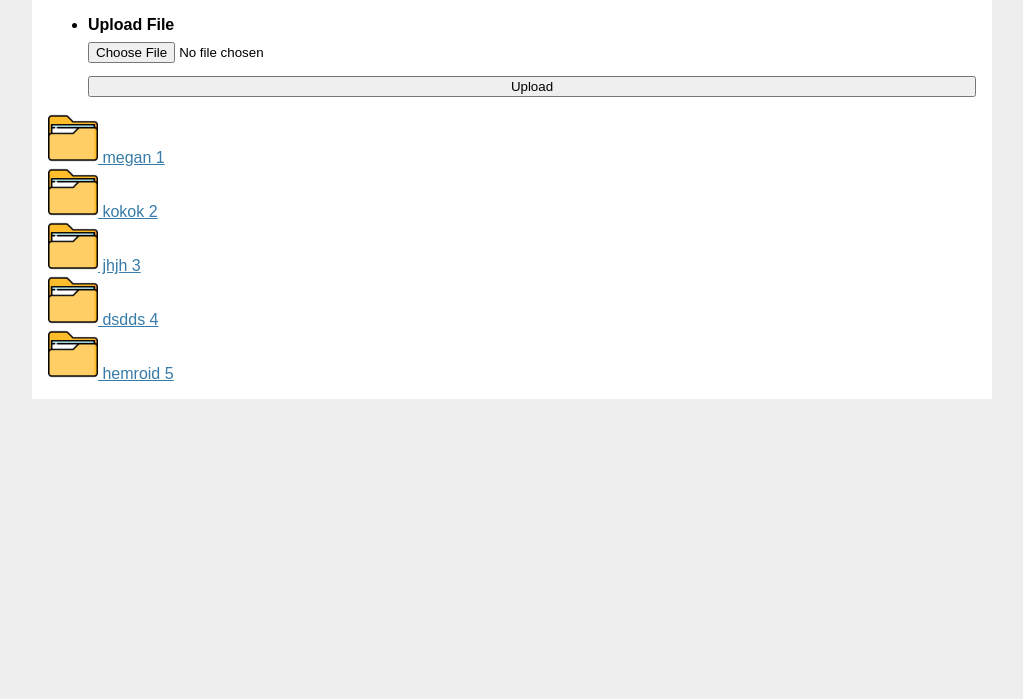
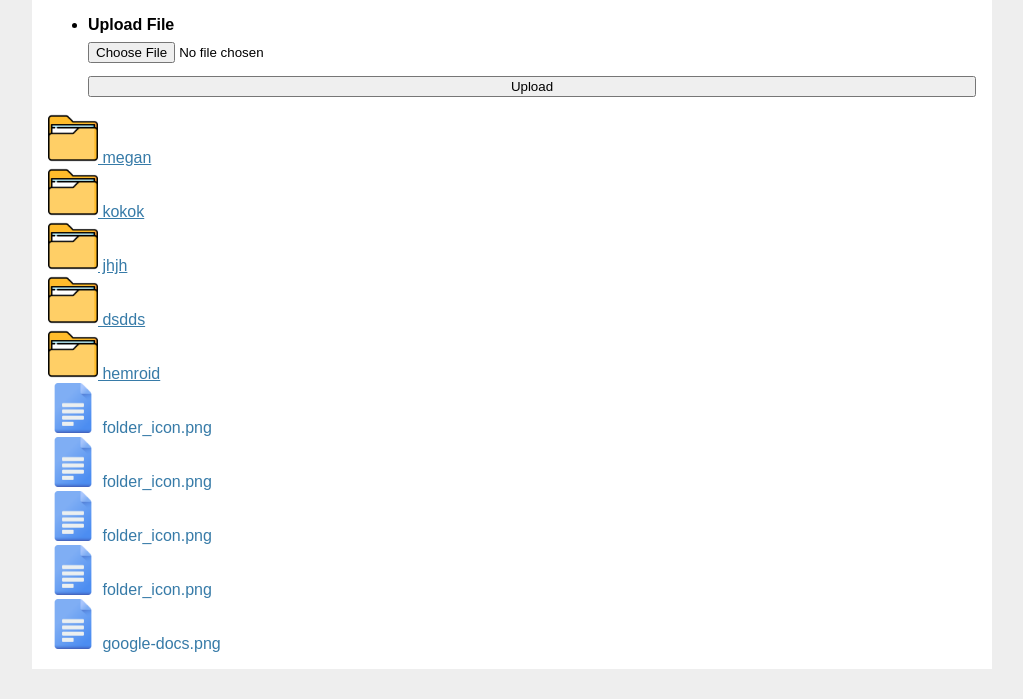
Before and after one commit to topshager/dropnox, a Flask app: page / in a window 1280 px wide. Shown: the part 101-800 px from the top of the page, without its empty margins (128-1151 px from the left). Run offline with Flask 3, Linux system fonts and the light colour scheme; a user stored in the database is signed in; data comes from the database, SQL or seed files in the repository; both versions use the stored data as it was after the commit.

Commit message:
uplad file completed

```diff
--- a/flaskr/create.py
+++ b/flaskr/create.py
@@ -31,9 +31,10 @@ def create_folder():
             error = 'Folder name cannot be blank'
         else:
             try:
+                Type = "folder"
                 db.execute(
-                    "INSERT INTO folders (name, id) VALUES (?, ?)",
-            (foldername, g.user['id'])
+                    "INSERT INTO folders (name, id,typ) VALUES (?,?,?)",
+            (foldername, g.user['id'],Type)
 )
                 db.commit()
             except db.IntegrityError:
@@ -62,9 +63,11 @@ def create_child_folder(folder_id):
             error = 'Folder name cannot be blank'
         else:
             try:
+                Type = "file"
+
                 db.execute(
-                    "INSERT INTO folders (name,id, parent_id) VALUES (?, ?, ?)",
-                    (foldername, g.user['id'], folder_id)
+                    "INSERT INTO folders (name,id, parent_id,typ) VALUES (?, ?, ?, ?)",
+                    (foldername, g.user['id'], folder_id, Type )
 )
                 db.commit()
             except db.IntegrityError:
--- a/flaskr/home.py
+++ b/flaskr/home.py
@@ -15,8 +15,11 @@ def home():
     folders = db.execute(
         "SELECT * FROM folders WHERE id = ? AND parent_id IS NULL",
         (g.user['id'],)).fetchall()
+    files = db.execute(
+        "SELECT * FROM files WHERE  id = ? AND folder_id  IS NULL",
+        (g.user['id'],)).fetchall()
 
-    return render_template('homepage/home.html',folders=folders)
+    return render_template('homepage/home.html',folders=folders,files=files)
 
 
 
@@ -31,4 +34,8 @@ def subfolder(folder_id):
         "SELECT * FROM folders WHERE id =?",
         (folder_id,)
     ).fetchone()
-    return render_template('homepage/subfolder.html',folder_id=folder_id,subfolders=subfolders, parent_folder=parent_folder)
+    files = db.execute(
+        "SELECT * FROM files  where id = ? AND file_id  IS NULL",
+        (g.user['id'])
+    )
+    return render_template('homepage/subfolder.html',folder_id=folder_id,subfolders=subfolders, parent_folder=parent_folder, files= files)
--- a/flaskr/schema.sql
+++ b/flaskr/schema.sql
@@ -13,6 +13,7 @@ CREATE TABLE folders (
   name TEXT NOT NULL,
   parent_id INTEGER,
   id INTEGER,
+  typ TEXT NOT NULL,
   created_at TIMESTAMP DEFAULT CURRENT_TIMESTAMP,
   updated_at TIMESTAMP DEFAULT CURRENT_TIMESTAMP,
   FOREIGN KEY (parent_id) REFERENCES folders(folder_id) ON DELETE CASCADE,
--- a/flaskr/templates/homepage/home.html
+++ b/flaskr/templates/homepage/home.html
@@ -3,36 +3,47 @@
 {% block header %}
   <h1>{% block title %}Home Screen{% endblock %}</h1>
   <form action="{{ url_for('create.create_folder') }}" method="POST" enctype="multipart/form-data">
-  <a href="{{ url_for('create.create_folder') }}">Create Folder</a>
-</form>
-
+    <a href="{{ url_for('create.create_folder') }}">Create Folder</a>
+  </form>
 {% endblock %}
 
 {% block content %}
 <ul>
-
   <li>
-      <form method="POST" action="/upload" enctype="multipart/form-data">
+    <form method="POST" action="/upload" enctype="multipart/form-data">
       <label for="file-upload" class="choose-file-btn">Upload File</label>
       <input type="file" id="file-upload" name="file">
       <button type="submit">Upload</button>
     </form>
-
   </li>
 </ul>
-<div class="folder-list">
+
+<div class="item-list">
+
   {% if folders %}
     {% for folder in folders %}
-      <div class="folder-item">
-        <a href="{{ url_for('home.subfolder',folder_id=folder['folder_id']) }}">
+      <div class="item">
+        <a href="{{ url_for('home.subfolder', folder_id=folder['folder_id']) }}">
           <img src="{{ url_for('static', filename='images/folder_icon.png') }}" alt="Folder Icon" class="folder-icon">
-          {{folder['name']}}
-          {{folder['folder_id']}}
+          {{ folder['name'] }}
         </a>
       </div>
     {% endfor %}
   {% else %}
     <p>No folders available.</p>
+  {% endif %}
+
+  {% if files %}
+    {% for file in files %}
+      <div class="item">
+        <a>
+        <img src="{{ url_for('static', filename='images/google-docs.png') }}" alt="File Icon" class="folder-icon">
+        {{ file['name'] }}
+      </a>
+      </div>
+    {% endfor %}
+  {% else %}
+    <p>No files available.</p>
   {% endif %}
 </div>
 
--- a/flaskr/upload.py
+++ b/flaskr/upload.py
@@ -47,7 +47,7 @@ def uploade():
 
         db = get_db()
         file = db.execute(
-            "INSERT INTO files(id,name,typ ) VALUES(?,?,?)",(g.user['id'],filename,filetype)
+            "INSERT INTO files(id,name,typ) VALUES(?,?,?)",(g.user['id'],filename,filetype)
         )
         db.commit()
 
```
Also changed, not shown: flaskr/static/images/google-docs.png (added), instance/flaskr.sqlite.
